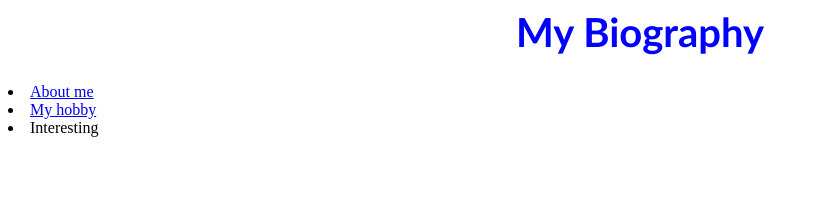
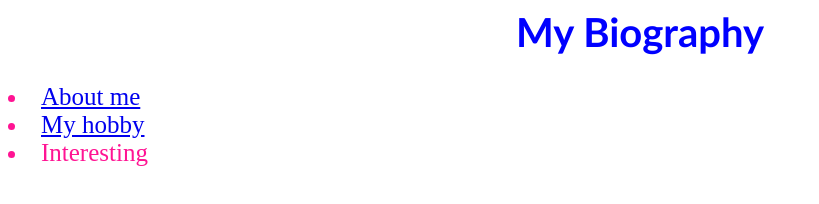
Before and after one commit to saule-06/saule, a plain HTML site: page index.html in a window 1280 px wide. Shown: the whole page, without its empty margins (0-819 px from the left). Drawn offline with Linux system fonts and the light colour scheme.

Commit message:
nav style

```diff
--- a/style.css
+++ b/style.css
@@ -7,3 +7,11 @@ h1{
   text-align: center;
   color: blue;
 }
+
+
+nav li {
+  list-style:disc;
+  font-size: 25px;
+  color: deeppink;
+  font-family:'Times New Roman', Times, serif;
+}
```
